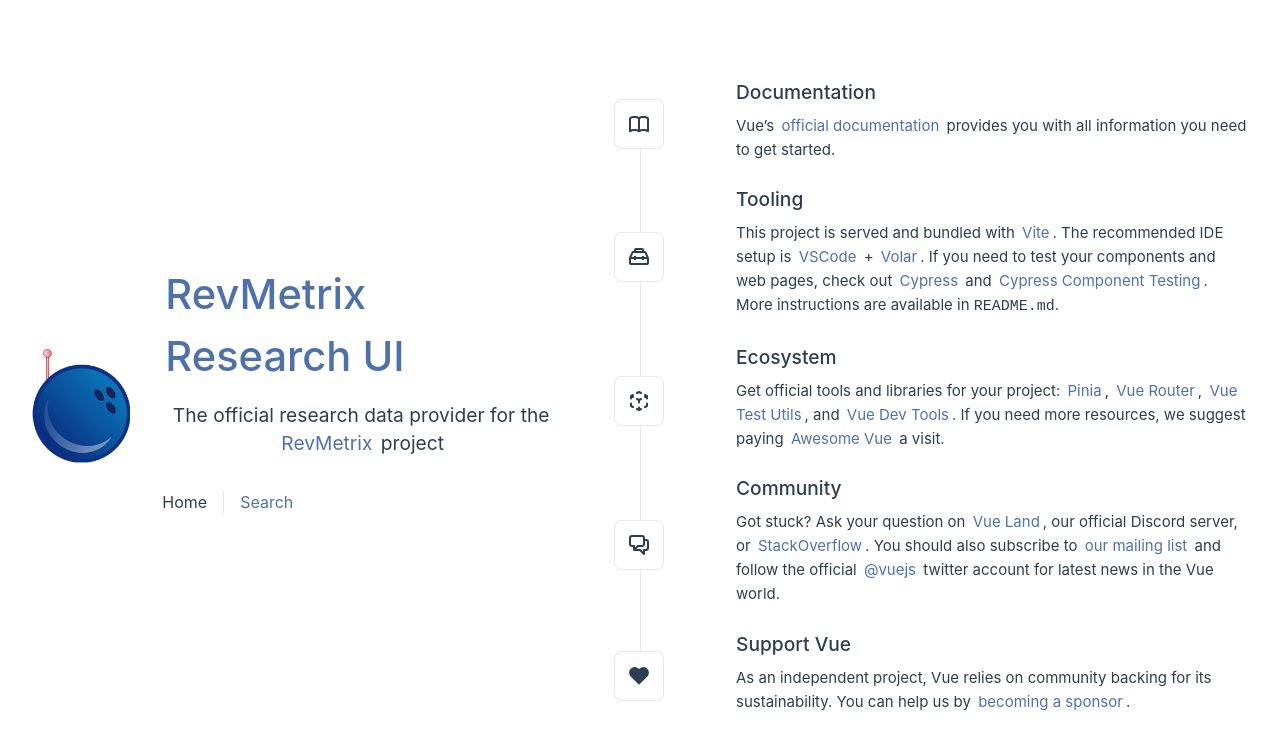
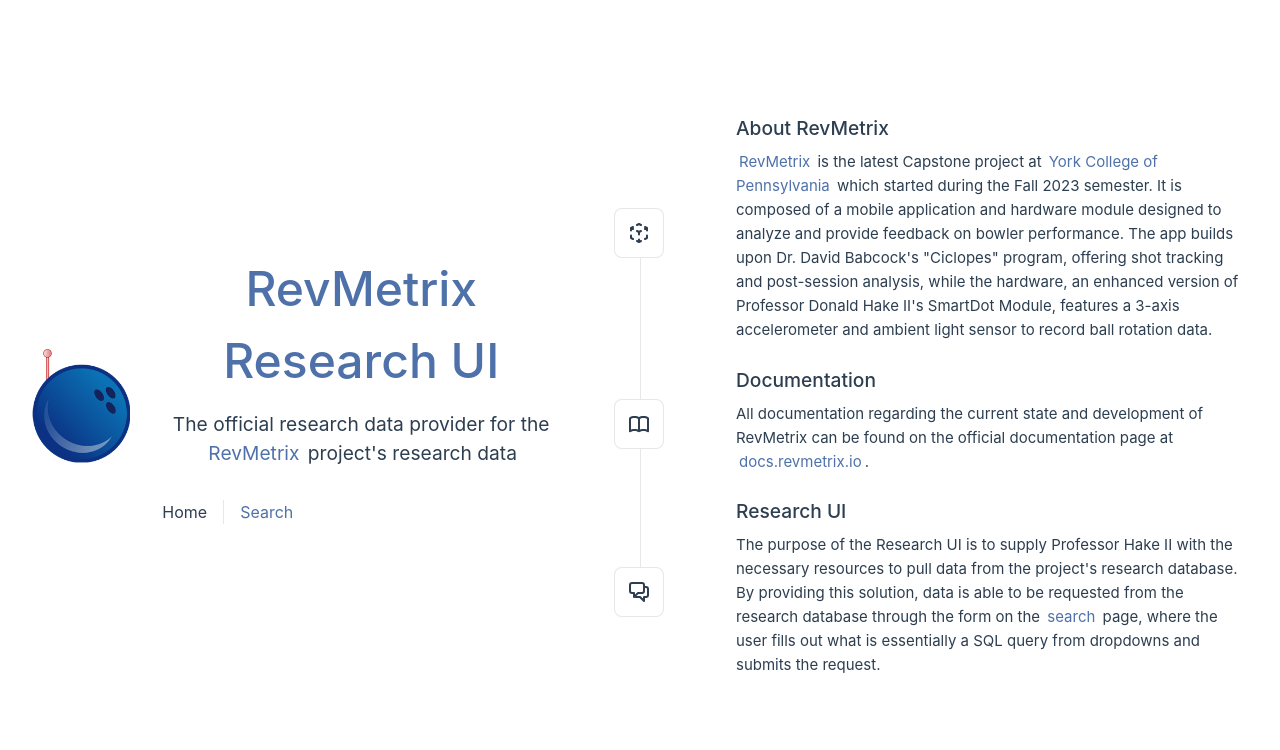
Before and after one commit to YCP-Rev-Metrix/ResearchUI, a Vue app: page / in a window 1280 px wide. Shown: the top 750 px of the page. Built offline with nearby package versions, Linux system fonts and the light colour scheme.

Commit message:
Updated home page, good to begin work on search page

```diff
--- a/src/components/HomeTitle.vue
+++ b/src/components/HomeTitle.vue
@@ -12,7 +12,7 @@
     <h1 class="blue">{{ msg }}</h1>
     <h3>
       The official research data provider for the
-      <a href="https://vitejs.dev/" target="_blank" rel="noopener">RevMetrix</a> project
+      <a href="https://github.com/YCP-Rev-Metrix/" target="_blank" rel="noopener">RevMetrix</a> project's research data
     </h3>
   </div>
 </template>
@@ -20,9 +20,10 @@
 <style scoped>
 h1 {
   font-weight: 500;
-  font-size: 2.6rem;
+  font-size: 3.0rem;
   position: relative;
   top: -10px;
+  text-align: center !important;
 }
 
 h3 {
--- a/src/components/TheWelcome.vue
+++ b/src/components/TheWelcome.vue
@@ -10,79 +10,30 @@
 <template>
   <WelcomeItem>
     <template #icon>
-      <DocumentationIcon />
+      <EcosystemIcon />
     </template>
-    <template #heading>Documentation</template>
-
-    Vue’s
-    <a href="https://vuejs.org/" target="_blank" rel="noopener">official documentation</a>
-    provides you with all information you need to get started.
+    <template #heading>About RevMetrix</template>
+    <a href="https://github.com/YCP-Rev-Metrix/" target="_blank" rel="noopener">RevMetrix</a> is the latest Capstone project at <a href="https://ycp.edu" target="_blank" rel="noopener">York College of Pennsylvania</a> which started during the Fall 2023 semester.
+    It is composed of a mobile application and hardware module designed to analyze and provide feedback on bowler performance. The app builds upon Dr. David Babcock's "Ciclopes" program,
+    offering shot tracking and post-session analysis, while the hardware, an enhanced version of Professor Donald Hake II's SmartDot Module, features a 3-axis accelerometer and ambient light sensor to record ball rotation data.
   </WelcomeItem>
 
   <WelcomeItem>
     <template #icon>
-      <ToolingIcon />
+      <DocumentationIcon />
     </template>
-    <template #heading>Tooling</template>
-
-    This project is served and bundled with
-    <a href="https://vitejs.dev/guide/features.html" target="_blank" rel="noopener">Vite</a>. The
-    recommended IDE setup is
-    <a href="https://code.visualstudio.com/" target="_blank" rel="noopener">VSCode</a> +
-    <a href="https://github.com/johnsoncodehk/volar" target="_blank" rel="noopener">Volar</a>. If
-    you need to test your components and web pages, check out
-    <a href="https://www.cypress.io/" target="_blank" rel="noopener">Cypress</a> and
-    <a href="https://on.cypress.io/component" target="_blank" rel="noopener"
-      >Cypress Component Testing</a
-    >.
-
-    <br />
-
-    More instructions are available in <code>README.md</code>.
-  </WelcomeItem>
-
-  <WelcomeItem>
-    <template #icon>
-      <EcosystemIcon />
-    </template>
-    <template #heading>Ecosystem</template>
-
-    Get official tools and libraries for your project:
-    <a href="https://pinia.vuejs.org/" target="_blank" rel="noopener">Pinia</a>,
-    <a href="https://router.vuejs.org/" target="_blank" rel="noopener">Vue Router</a>,
-    <a href="https://test-utils.vuejs.org/" target="_blank" rel="noopener">Vue Test Utils</a>, and
-    <a href="https://github.com/vuejs/devtools" target="_blank" rel="noopener">Vue Dev Tools</a>. If
-    you need more resources, we suggest paying
-    <a href="https://github.com/vuejs/awesome-vue" target="_blank" rel="noopener">Awesome Vue</a>
-    a visit.
+    <template #heading>Documentation</template>
+    All documentation regarding the current state and development of RevMetrix can be found on the official documentation page at <a href="https://docs.revmetrix.io" target="_blank" rel="noopener">docs.revmetrix.io</a>.
+    <br>
   </WelcomeItem>
 
   <WelcomeItem>
     <template #icon>
       <CommunityIcon />
     </template>
-    <template #heading>Community</template>
+    <template #heading>Research UI</template>
 
-    Got stuck? Ask your question on
-    <a href="https://chat.vuejs.org" target="_blank" rel="noopener">Vue Land</a>, our official
-    Discord server, or
-    <a href="https://stackoverflow.com/questions/tagged/vue.js" target="_blank" rel="noopener"
-      >StackOverflow</a
-    >. You should also subscribe to
-    <a href="https://news.vuejs.org" target="_blank" rel="noopener">our mailing list</a> and follow
-    the official
-    <a href="https://twitter.com/vuejs" target="_blank" rel="noopener">@vuejs</a>
-    twitter account for latest news in the Vue world.
-  </WelcomeItem>
-
-  <WelcomeItem>
-    <template #icon>
-      <SupportIcon />
-    </template>
-    <template #heading>Support Vue</template>
-
-    As an independent project, Vue relies on community backing for its sustainability. You can help
-    us by
-    <a href="https://vuejs.org/sponsor/" target="_blank" rel="noopener">becoming a sponsor</a>.
+    The purpose of the Research UI is to supply Professor Hake II with the necessary resources to pull data from the project's research database. By providing this solution,
+    data is able to be requested from the research database through the form on the <a href="/search" target="_blank" rel="noopener">search</a> page, where the user fills out what is essentially a SQL query from dropdowns and submits the request.
   </WelcomeItem>
 </template>
```
